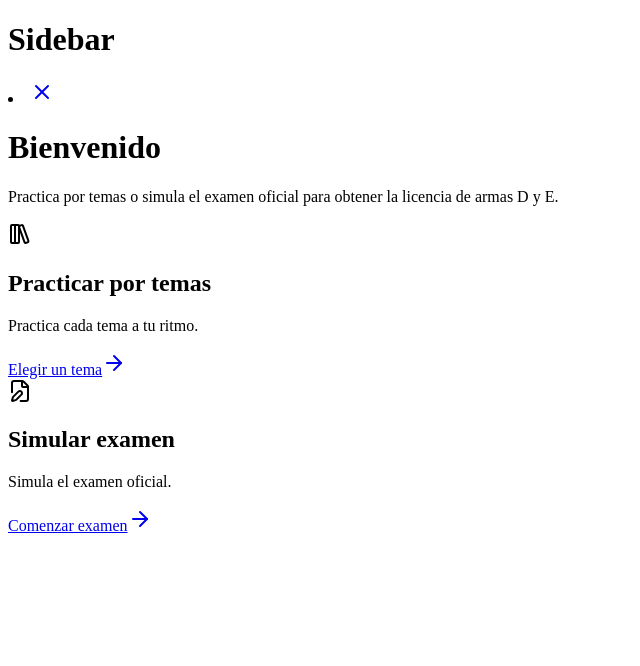
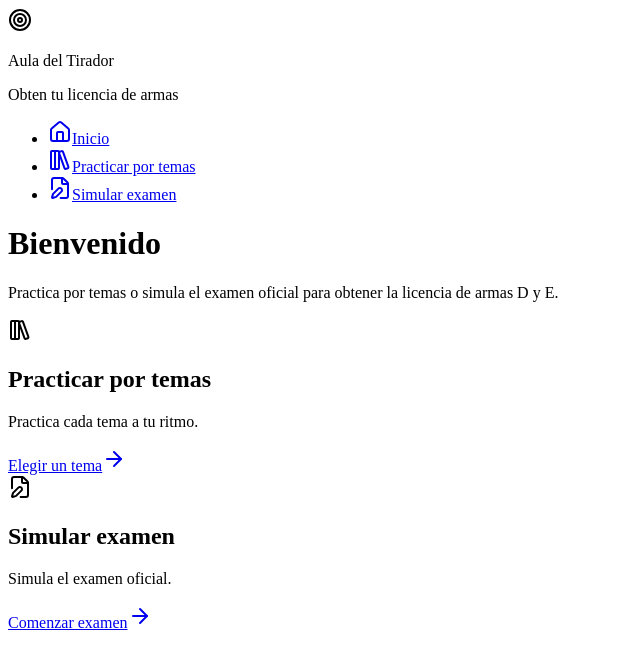
Before and after one commit to ManuelSanchis/aula-del-tirador, a React app in the folder app/: page / in a window 1280 px wide. Shown: the top 666 px of the page, without its empty margins (0-640 px from the left). Built offline with nearby package versions, Linux system fonts and the light colour scheme; the HTML template or start-up script is replaced by a standard one.

Commit message:
feat: add SidebarNavItem props in Sidebar

```diff
--- a/app/src/layout/Sidebar.tsx
+++ b/app/src/layout/Sidebar.tsx
@@ -1,10 +1,28 @@
+import { Target } from 'lucide-react';
+
 import { SidebarNavItem } from '@/components/SidebarNavItem';
+import { SIDEBAR_NAV_ITEM } from '@/config/sidebarNavItem.config';
 
 export const Sidebar = () => {
   return (
-    <div>
-      <h1>Sidebar</h1>
-      <SidebarNavItem />
-    </div>
+    <aside>
+      <header>
+        <Target />
+
+        <div>
+          <p>Aula del Tirador</p>
+
+          <p>Obten tu licencia de armas</p>
+        </div>
+      </header>
+
+      <nav>
+        <ul>
+          {SIDEBAR_NAV_ITEM.map((item) => (
+            <SidebarNavItem key={item.to} to={item.to} label={item.label} icon={item.icon} />
+          ))}
+        </ul>
+      </nav>
+    </aside>
   );
 };
```
